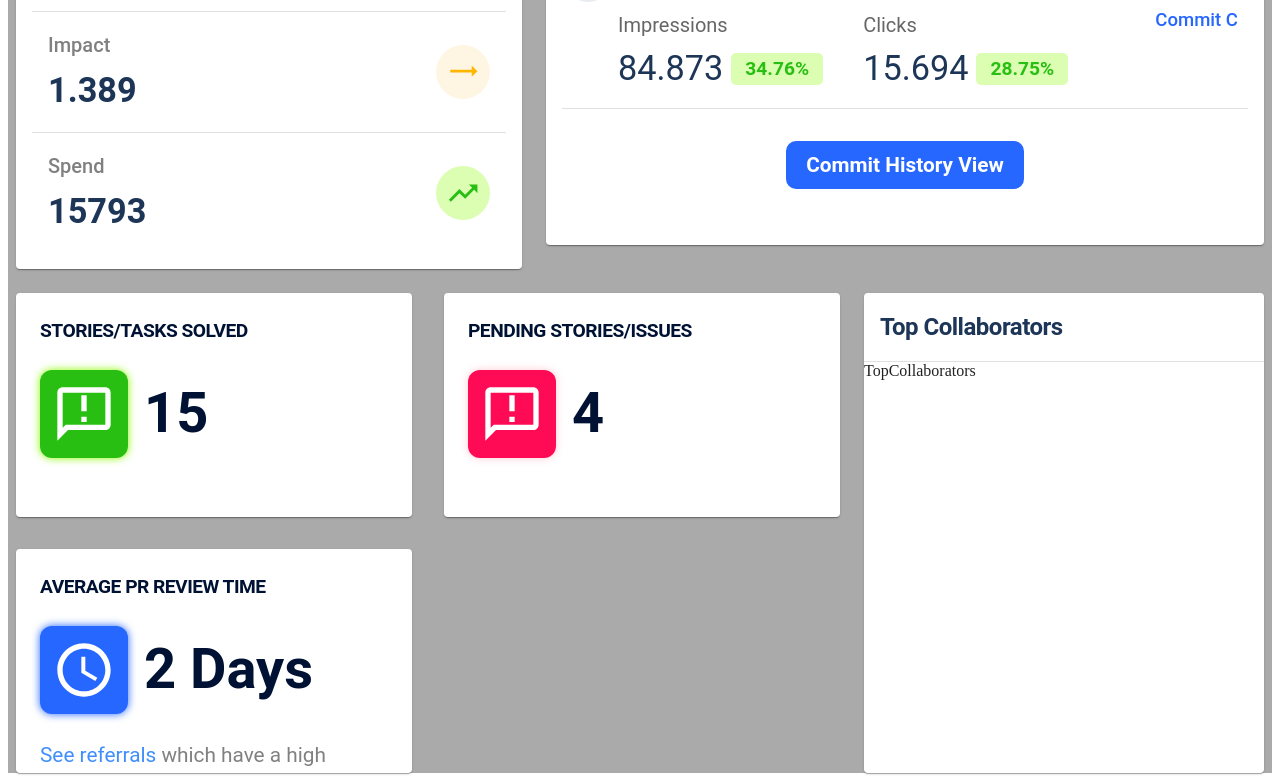
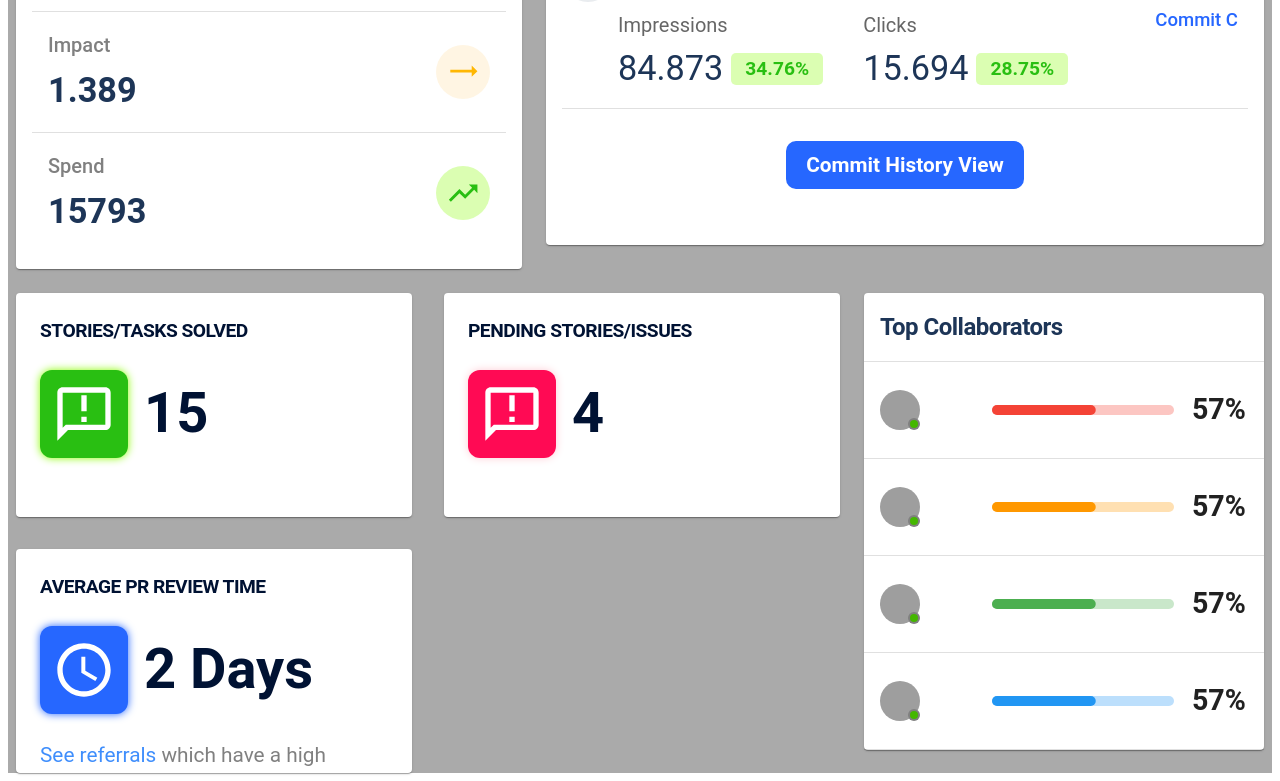
Before and after one commit to MatanBenShabat/MUI-HOMEWORK-TEMPLATE, a React (Create React App) app: page / in a window 1280 px wide. Shown: the part 1681-2462 px from the top of the page. Built offline with nearby package versions, Linux system fonts and the light colour scheme; grey boxes are pictures that could not be loaded.

Commit message:
Top Collaborators

```diff
--- a/src/Components/TopCollaborators/index.tsx
+++ b/src/Components/TopCollaborators/index.tsx
@@ -1,16 +1,126 @@
+import styled from "@emotion/styled";
+import {
+  Box,
+  Divider,
+  List,
+  Typography,
+  ListItem,
+  Badge,
+  Avatar,
+} from "@mui/material";
 import React from "react";
 import TitledComponent from "../TitledComponent";
+import LinearProgress, { linearProgressClasses } from '@mui/material/LinearProgress';
+
+const StyledBadge = styled(Badge)(({ theme }) => ({
+  "& .MuiBadge-badge": {
+    backgroundColor: "#44b700",
+    color: "#44b700",
+    boxShadow: `0 0 0 2px gray`,
+    "&::after": {
+      position: "absolute",
+      top: 0,
+      left: 0,
+      width: "100%",
+      height: "100%",
+      borderRadius: "50%",
+      animation: "ripple 1.2s infinite ease-in-out",
+      border: "1px solid currentColor",
+      content: '""',
+    },
+  },
+  "@keyframes ripple": {
+    "0%": {
+      transform: "scale(.8)",
+      opacity: 1,
+    },
+    "100%": {
+      transform: "scale(2.4)",
+      opacity: 0,
+    },
+  },
+}));
+
+const ListItemWrapper = styled(ListItem)({
+  borderRadius: 0,
+});
+
+const LinearProgressWrapper = styled(LinearProgress)({
+  flexGrow: 1,
+  marginRight: 10,
+  height: 10,
+  borderRadius: 5,
+  [`& .${linearProgressClasses.bar}`]: {
+    borderRadius: 5,
+  },
+
+
+});
+
 
 const TopCollaborators = () => {
+  const collaboratorItems = [
+    {
+      avatar: "/static/images/avatar/1.jpg",
+      progress: 57,
+      progressColor: "#F44336",
+    },
+    {
+      avatar: "/static/images/avatar/2.jpg",
+      progress: 57,
+      progressColor: "#FF9800",
+    },
+    {
+      avatar: "/static/images/avatar/3.jpg",
+      progress: 57,
+      progressColor: "#4CAF50",
+    },
+    {
+      avatar: "/static/images/avatar/4.jpg",
+      progress: 57,
+      progressColor: "#2196F3",
+    },
+  ];
+
   return (
-    <TitledComponent
-    xs={4}
-    title={"Top Collaborators"}
-    height={"60vh"}
-  >
-    {/*delete the height prop*/}
-    <div>TopCollaborators</div>
-  </TitledComponent>
+    <TitledComponent xs={4} title={"Top Collaborators"}>
+      <List disablePadding>
+        {collaboratorItems.map((item, index) => (
+          <React.Fragment key={index}>
+            <ListItemWrapper sx={{ py: 3.15 }}>
+              <StyledBadge
+                overlap="circular"
+                anchorOrigin={{ vertical: "bottom", horizontal: "right" }}
+                variant="dot"
+              >
+                <Avatar alt="Avatar" src={item.avatar} />
+              </StyledBadge>
+              <Box
+                display="flex"
+                alignItems="center"
+                flexWrap="wrap"
+                sx={{ ml: 1, flexGrow: 1 }}
+              >
+                <Box sx={{width:"60%",color: item.progressColor, ml:"20%"}} color={item.progressColor}>
+                  <LinearProgressWrapper
+                    value={item.progress}
+                    color="inherit"
+                    variant="determinate"
+                  />
+                </Box>
+                <Typography
+                  variant="h6"
+                  fontWeight={700}
+                  ml={1}
+                  color="text.primary"
+                >{`${item.progress}%`}</Typography>
+              </Box>
+            </ListItemWrapper>
+            <Divider />
+          </React.Fragment>
+        ))}
+      </List>
+    </TitledComponent>
   );
 };
 
--- a/src/Components/TopCommits/index.tsx
+++ b/src/Components/TopCommits/index.tsx
@@ -34,7 +34,7 @@ const TopCommits = () => {
           <ListItem
             sx={{
               display: { xs: "block", sm: "flex" },
-              p: "1.45% 0px"
+              p: "1.45% 0"
             }}
             disableGutters
             alignItems="flex-start"
@@ -141,7 +141,7 @@ const TopCommits = () => {
           <ListItem
             sx={{
               display: { xs: "block", sm: "flex" },
-              p: "1.45% 0px"
+              p: "1.45% 0"
             }}
             disableGutters
             alignItems="flex-start"
@@ -248,7 +248,7 @@ const TopCommits = () => {
           <ListItem
             sx={{
               display: { xs: "block", sm: "flex" },
-              p: "1.45% 0px"
+              p: "1.45% 0"
             }}
             disableGutters
             alignItems="flex-start"
```
